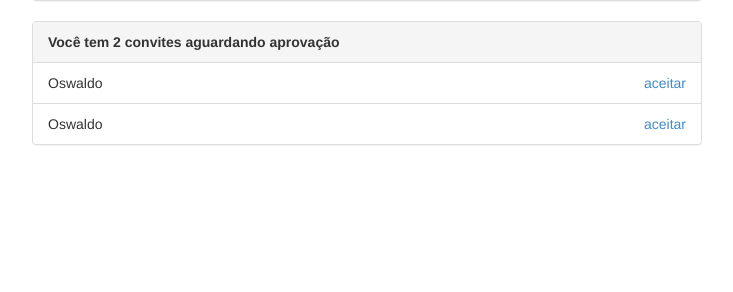
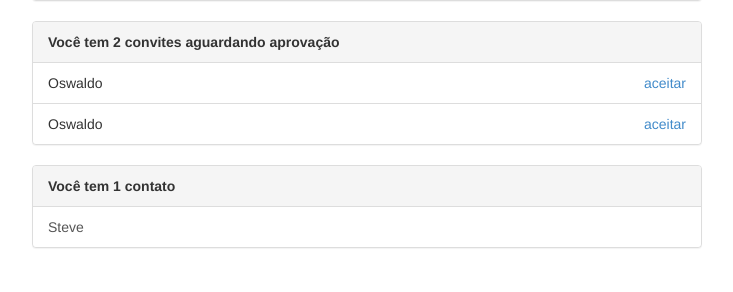
Before and after one commit to HackTestesIFB/PP2, a Django app: page / in a window 1280 px wide. Shown: the part 252-544 px from the top of the page, without its empty margins (273-1006 px from the left). Run offline with Django 3.2, Linux system fonts and the light colour scheme; data comes from the database, SQL or seed files in the repository; both versions use the stored data as it was after the commit.

Commit message:
Módulo 9 completo

```diff
--- a/experiencein/perfis/models.py
+++ b/experiencein/perfis/models.py
@@ -8,10 +8,18 @@ class Perfil(models.Model):
     telefone = models.CharField(max_length=15, null=False)
     nome_empresa = models.CharField(max_length=255, null=False)
 
+    # novidade aqui. Novo atributo!
+    contatos = models.ManyToManyField('self')
+
     def convidar(self, perfil_convidado):
         Convite(solicitante=self, convidado=perfil_convidado).save()
 
 # logo abaixo da declaração da classe Perfil
 class Convite(models.Model):
-   solicitante = models.ForeignKey(Perfil, on_delete=models.CASCADE, related_name='convites_feitos')
-   convidado = models.ForeignKey(Perfil, on_delete=models.CASCADE, related_name='convites_recebidos')
+    solicitante = models.ForeignKey(Perfil, on_delete=models.CASCADE, related_name='convites_feitos')
+    convidado = models.ForeignKey(Perfil, on_delete=models.CASCADE, related_name='convites_recebidos')
+
+    def aceitar(self):
+        self.convidado.contatos.add(self.solicitante)
+        self.solicitante.contatos.add(self.convidado)
+        self.delete()
--- a/experiencein/perfis/templates/index.html
+++ b/experiencein/perfis/templates/index.html
@@ -1,5 +1,4 @@
 <!-- experiencein/perfis/templates/index.html -->
-
 {% extends "base.html" %}
 
 {% block body %}
@@ -12,7 +11,7 @@
           <ul>
               {% for perfil in perfis %}
                   <li>
-                    <a href="{% url 'exibir' perfil.id%}">{{ perfil.nome }}</a> / {{ perfil.email }}
+                    <a href="{% url 'exibir' perfil.id %}">{{ perfil.nome }}</a> / {{ perfil.email }}
                   </li>
               {% endfor %}
           </ul>
@@ -31,7 +30,7 @@
                   {% for convite in perfil_logado.convites_recebidos.all %}
                       <li class="list-group-item">
                               {{ convite.solicitante.nome }}
-                              <a href="#" class="pull-right">aceitar</a>
+                              <a href="{% url 'aceitar' convite.id %}" class="pull-right">aceitar</a>
                       </li>
                   {% endfor %}
               </ul>
@@ -42,5 +41,28 @@
           {% endif %}
         {% endwith %}
     </div>
+
+    <!-- novo painel! -->
+
+    <div class="panel panel-default">
+    {% with total_de_contatos=perfil_logado.contatos.count %}
+        {% if total_de_contatos %}
+            <div class="panel-heading">
+                    <strong>Você tem {{total_de_contatos}} contato{{ total_de_contatos|pluralize }}</strong>
+            </div>
+            <ul class="list-group">
+                {% for contato in perfil_logado.contatos.all %}
+                    <a href="{% url 'exibir' contato.id %}" class="list-group-item">{{ contato.nome }}</a>
+                {% endfor %}
+            </ul>
+        {% else %}
+            <div class="panel-body">
+                <p>Você não possui contatos no momento :(</p>
+            </div>
+        {% endif %}
+    {% endwith %}
+  </div>
+    <!-- fim do novo painel! -->
+
 </div>
 {% endblock %}
--- a/experiencein/perfis/urls.py
+++ b/experiencein/perfis/urls.py
@@ -6,4 +6,5 @@ urlpatterns = [
     path('', views.index, name='index'),
     path('perfis/<int:perfil_id>', views.exibir, name='exibir'),
     path('perfis/<int:perfil_id>/convidar', views.convidar, name='convidar'),
+    path('convite/<int:convite_id>/aceitar', views.aceitar, name='aceitar')
 ]
--- a/experiencein/perfis/views.py
+++ b/experiencein/perfis/views.py
@@ -1,6 +1,6 @@
 # experiencein/perfis/views.py
 from django.shortcuts import render
-from perfis.models import Perfil
+from perfis.models import *
 from django.shortcuts import redirect
 
 
@@ -9,8 +9,14 @@ def index(request):
 
 def exibir(request, perfil_id):
     perfil = Perfil.objects.get(id=perfil_id)
-    return render(request, 'perfil.html', {'perfil' : perfil, 'perfil_logado' : get_perfil_logado(request)})
+    perfil_logado = get_perfil_logado(request)
+    ja_e_contato = perfil in perfil_logado.contatos.all()
+    return render(request, 'perfil.html', {'perfil' : perfil, 'perfil_logado' : get_perfil_logado(request), 'ja_e_contato' : ja_e_contato})
 
+def aceitar(request, convite_id):
+    convite = Convite.objects.get(id=convite_id)
+    convite.aceitar()
+    return redirect('index')
 
 # modificando a função convidar
 def convidar(request, perfil_id):
```
Also changed, not shown: experiencein/perfis/templates/perfil.html (+8 -3 lines), experiencein/db.sqlite3, experiencein/perfis/migrations/0003_perfil_contatos.py (added).
